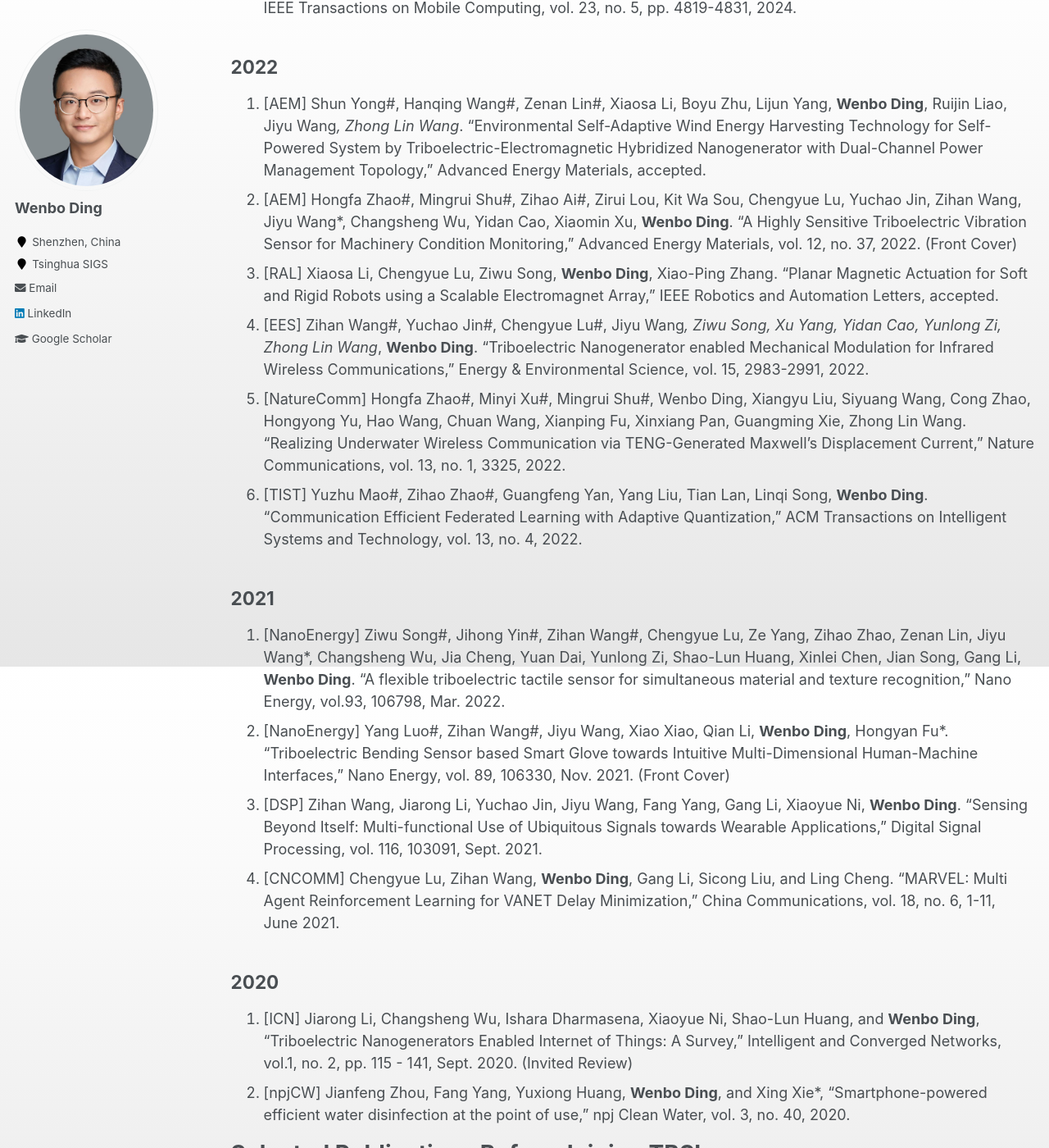
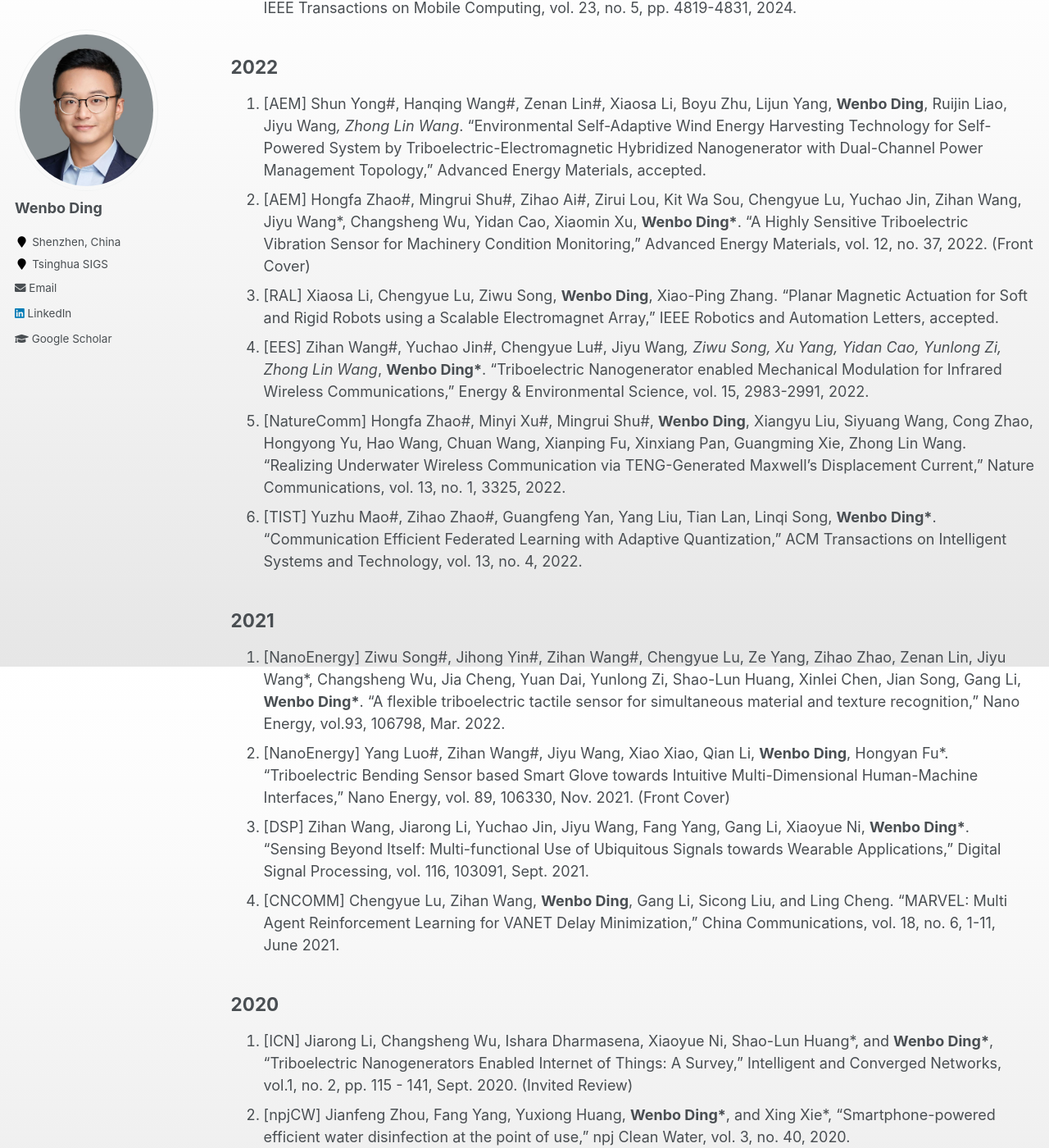
Before and after one commit to whenboy07/whenboy07.github.io, a Jekyll site: the page built from _pages/publication.md, in a window 1280 px wide and 1400 px high, scrolled down 2787 px. Shown: the whole window at 82% size. Built offline with Jekyll 4.4.1, drawn with Linux system fonts in a browser that asks for light colours; some of the changed text lies outside the part shown.

```diff
--- a/_pages/publication.md
+++ b/_pages/publication.md
@@ -68,37 +68,37 @@ A Highly Sensitive Triboelectric Vibration Sensor for Machinery Condition Monito
 
 # Selected Publications at TBSI
 ## 2024
-1. [JSTSP] Shoujie Li, Zihan Wang, Changsheng Wu, Xiang Li, Shan Luo, Bin Fang, Fuchun Sun, Xiao-Ping Zhang, **Wenbo Ding**. "When Vision Meets Touch: A Contemporary Review for Visuotactile Sensors from the Signal Processing Perspective," IEEE Journal of Selected Topics in Signal Processing (JSTSP), accepted.
+1. [IEEE TIV] Xuan Zhang#, Hengxi Zhang#, Huaze Tang, Le Liang, Ling Cheng, Xinlei Chen, **Wenbo Ding**, Xiao-Ping Zhang. "A Scalable Mean-Field MARL Framework for Multi-Objective V2X Resource Allocation," IEEE Transactions on Intelligent Vehicles, accepted.
 2. [IEEE SENS J] Ziwu Song#, Chenchang Li#, Zhentan Quan, Shilong Mu, Xiaosa Li, Ziyi Zhao, Wanxin Jin, Chenye Wu, **Wenbo Ding**, Xiao-Ping Zhang. "TacTID: High-performance Visuo-Tactile Sensor-based Terrain Identification for Legged Robots," IEEE Sensors Journal, accepted.
-3. [IEEE TIV] Xuan Zhang#, Hengxi Zhang#, Huaze Tang, Le Liang, Ling Cheng, Xinlei Chen, **Wenbo Ding**, Xiao-Ping Zhang. "A Scalable Mean-Field MARL Framework for Multi-Objective V2X Resource Allocation," IEEE Transactions on Intelligent Vehicles, accepted.
+3. [JSTSP] Shoujie Li, Zihan Wang, Changsheng Wu, Xiang Li, Shan Luo, Bin Fang, Fuchun Sun, Xiao-Ping Zhang, **Wenbo Ding\***. "When Vision Meets Touch: A Contemporary Review for Visuotactile Sensors from the Signal Processing Perspective," IEEE Journal of Selected Topics in Signal Processing (JSTSP), accepted.
 
 ## 2023
 1. [IROS] Shoujie Li#, Mingshan He#, **Wenbo Ding**, Linqi Ye, Xueqian Wang, Junbo Tan, Jinqiu Yuan, Xiao-Ping Zhang. “Visuo-Tactile Sensor Enabled Pneumatic Device Towards Compliant Oropharyngeal Swab Sampling,” IEEE/RSJ International Conference on Intelligent Robots and Systems (IROS 2023), accepted.
 2. [IROS] Huaze Tang#, Hengxi Zhang#, Zhenpeng Shi, Xinlei Chen, **Wenbo Ding**, Xiao-Ping Zhang. “Autonomous Swarm Robot Coordination via Mean-Field Control Embedding Multi-Agent Reinforcement Learning,” IEEE/RSJ International Conference on Intelligent Robots and Systems (IROS 2023), accepted.
-3. [TRO] Shoujie Li, Haixin Yu, **Wenbo Ding**, Houde Liu*, Linqi Ye, Chongkun Xia, Xueqian Wang, Xiao-Ping Zhang. “Visual-tactile Fusion for Transparent Object Grasping in Complex Backgrounds,” IEEE Transactions on Robotics, accepted.
+3. [TRO] Shoujie Li, Haixin Yu, **Wenbo Ding\***, Houde Liu*, Linqi Ye, Chongkun Xia, Xueqian Wang, Xiao-Ping Zhang. “Visual-tactile Fusion for Transparent Object Grasping in Complex Backgrounds,” IEEE Transactions on Robotics, accepted.
 4. [IEEE Sensors Journal&ICRA] Zihan Wang#, Kai-Chong Lei#, Huaze Tang, Shoujie Li, Yuan Dai, **Wenbo Ding**, Xiao-Ping Zhang. “STEV: Stretchable Triboelectric E-skin enabled Proprioceptive Vibration Sensing for Soft Robot,” IEEE International Conference on Robotics and Automation (ICRA 2023), accepted.
-5. [FI] Zihao Zhao, Yuzhu Mao, Yang Liu, Linqi Song, Ye Ouyang, Xinlei Chen, **Wenbo Ding**. “Towards Efficient Communications in Federated Learning: A Contemporary Survey,” Journal of the Franklin Institute, accepted.
+5. [FI] Zihao Zhao, Yuzhu Mao, Yang Liu, Linqi Song, Ye Ouyang, Xinlei Chen, **Wenbo Ding\***. “Towards Efficient Communications in Federated Learning: A Contemporary Survey,” Journal of the Franklin Institute, accepted.
 6. [IoTJ] Hengxi Zhang, Chengyue Lu, Huaze Tang, Xiaoli Wei, Ling Cheng, **Wenbo Ding**, Zhu Han. “Mean-Field Aided Multi-Agent Reinforcement Learning for Resource Allocation in Vehicular Networks,” IEEE Internet of Things Journal, vol. 10, no. 3, 2667-2679, 2023.
 7. [TMC] Zihao Zhao#, Yuzhu Mao#, Zhenpeng Shi, Yang Liu, Tian Lan, **Wenbo Ding**, Xiao-Ping Zhang. IEEE Transactions on Mobile Computing, vol. 23, no. 6, pp. 7363-7376, 2024.
 8. [TMC] Yuzhu Mao#, Zihao Zhao#, Meilin Yang, Le Liang, Yang Liu, **Wenbo Ding**, Tian Lan, Xiao-Ping Zhang. IEEE Transactions on Mobile Computing, vol. 23, no. 5, pp. 4819-4831, 2024.
 
 ## 2022
 1. [AEM] Shun Yong#, Hanqing Wang#, Zenan Lin#, Xiaosa Li, Boyu Zhu, Lijun Yang, **Wenbo Ding**, Ruijin Liao, Jiyu Wang*, Zhong Lin Wang*. “Environmental Self-Adaptive Wind Energy Harvesting Technology for Self-Powered System by Triboelectric-Electromagnetic Hybridized Nanogenerator with Dual-Channel Power Management Topology,” Advanced Energy Materials, accepted.
-2. [AEM] Hongfa Zhao#, Mingrui Shu#, Zihao Ai#, Zirui Lou, Kit Wa Sou, Chengyue Lu, Yuchao Jin, Zihan Wang, Jiyu Wang*, Changsheng Wu, Yidan Cao, Xiaomin Xu, **Wenbo Ding**. “A Highly Sensitive Triboelectric Vibration Sensor for Machinery Condition Monitoring,” Advanced Energy Materials, vol. 12, no. 37, 2022. (Front Cover)
+2. [AEM] Hongfa Zhao#, Mingrui Shu#, Zihao Ai#, Zirui Lou, Kit Wa Sou, Chengyue Lu, Yuchao Jin, Zihan Wang, Jiyu Wang*, Changsheng Wu, Yidan Cao, Xiaomin Xu, **Wenbo Ding\***. “A Highly Sensitive Triboelectric Vibration Sensor for Machinery Condition Monitoring,” Advanced Energy Materials, vol. 12, no. 37, 2022. (Front Cover)
 3. [RAL] Xiaosa Li, Chengyue Lu, Ziwu Song, **Wenbo Ding**, Xiao-Ping Zhang. “Planar Magnetic Actuation for Soft and Rigid Robots using a Scalable Electromagnet Array,” IEEE Robotics and Automation Letters, accepted.
-4. [EES] Zihan Wang#, Yuchao Jin#, Chengyue Lu#, Jiyu Wang*, Ziwu Song, Xu Yang, Yidan Cao, Yunlong Zi, Zhong Lin Wang*, **Wenbo Ding**. “Triboelectric Nanogenerator enabled Mechanical Modulation for Infrared Wireless Communications,” Energy & Environmental Science, vol. 15, 2983-2991, 2022.
-5. [NatureComm] Hongfa Zhao#, Minyi Xu#, Mingrui Shu#, Wenbo Ding, Xiangyu Liu, Siyuang Wang, Cong Zhao, Hongyong Yu, Hao Wang, Chuan Wang, Xianping Fu, Xinxiang Pan, Guangming Xie, Zhong Lin Wang. “Realizing Underwater Wireless Communication via TENG-Generated Maxwell’s Displacement Current,” Nature Communications, vol. 13, no. 1, 3325, 2022.
-6. [TIST] Yuzhu Mao#, Zihao Zhao#, Guangfeng Yan, Yang Liu, Tian Lan, Linqi Song, **Wenbo Ding**. “Communication Efficient Federated Learning with Adaptive Quantization,” ACM Transactions on Intelligent Systems and Technology, vol. 13, no. 4, 2022.
+4. [EES] Zihan Wang#, Yuchao Jin#, Chengyue Lu#, Jiyu Wang*, Ziwu Song, Xu Yang, Yidan Cao, Yunlong Zi, Zhong Lin Wang*, **Wenbo Ding\***. “Triboelectric Nanogenerator enabled Mechanical Modulation for Infrared Wireless Communications,” Energy & Environmental Science, vol. 15, 2983-2991, 2022.
+5. [NatureComm] Hongfa Zhao#, Minyi Xu#, Mingrui Shu#, **Wenbo Ding**, Xiangyu Liu, Siyuang Wang, Cong Zhao, Hongyong Yu, Hao Wang, Chuan Wang, Xianping Fu, Xinxiang Pan, Guangming Xie, Zhong Lin Wang. “Realizing Underwater Wireless Communication via TENG-Generated Maxwell’s Displacement Current,” Nature Communications, vol. 13, no. 1, 3325, 2022.
+6. [TIST] Yuzhu Mao#, Zihao Zhao#, Guangfeng Yan, Yang Liu, Tian Lan, Linqi Song, **Wenbo Ding\***. “Communication Efficient Federated Learning with Adaptive Quantization,” ACM Transactions on Intelligent Systems and Technology, vol. 13, no. 4, 2022.
 
 ## 2021
-1. [NanoEnergy] Ziwu Song#, Jihong Yin#, Zihan Wang#, Chengyue Lu, Ze Yang, Zihao Zhao, Zenan Lin, Jiyu Wang*, Changsheng Wu, Jia Cheng, Yuan Dai, Yunlong Zi, Shao-Lun Huang, Xinlei Chen, Jian Song, Gang Li, **Wenbo Ding**. “A flexible triboelectric tactile sensor for simultaneous material and texture recognition,” Nano Energy, vol.93, 106798, Mar. 2022.
+1. [NanoEnergy] Ziwu Song#, Jihong Yin#, Zihan Wang#, Chengyue Lu, Ze Yang, Zihao Zhao, Zenan Lin, Jiyu Wang*, Changsheng Wu, Jia Cheng, Yuan Dai, Yunlong Zi, Shao-Lun Huang, Xinlei Chen, Jian Song, Gang Li, **Wenbo Ding\***. “A flexible triboelectric tactile sensor for simultaneous material and texture recognition,” Nano Energy, vol.93, 106798, Mar. 2022.
 2. [NanoEnergy] Yang Luo#, Zihan Wang#, Jiyu Wang, Xiao Xiao, Qian Li, **Wenbo Ding**, Hongyan Fu*. “Triboelectric Bending Sensor based Smart Glove towards Intuitive Multi-Dimensional Human-Machine Interfaces,” Nano Energy, vol. 89, 106330, Nov. 2021. (Front Cover)
-3. [DSP] Zihan Wang, Jiarong Li, Yuchao Jin, Jiyu Wang, Fang Yang, Gang Li, Xiaoyue Ni, **Wenbo Ding**. “Sensing Beyond Itself: Multi-functional Use of Ubiquitous Signals towards Wearable Applications,” Digital Signal Processing, vol. 116, 103091, Sept. 2021.
+3. [DSP] Zihan Wang, Jiarong Li, Yuchao Jin, Jiyu Wang, Fang Yang, Gang Li, Xiaoyue Ni, **Wenbo Ding\***. “Sensing Beyond Itself: Multi-functional Use of Ubiquitous Signals towards Wearable Applications,” Digital Signal Processing, vol. 116, 103091, Sept. 2021.
 4. [CNCOMM] Chengyue Lu, Zihan Wang, **Wenbo Ding**, Gang Li, Sicong Liu, and Ling Cheng. “MARVEL: Multi Agent Reinforcement Learning for VANET Delay Minimization,” China Communications, vol. 18, no. 6, 1-11, June 2021.
 
 ## 2020
-1. [ICN] Jiarong Li, Changsheng Wu, Ishara Dharmasena, Xiaoyue Ni, Shao-Lun Huang, and **Wenbo Ding**, “Triboelectric Nanogenerators Enabled Internet of Things: A Survey,” Intelligent and Converged Networks, vol.1, no. 2, pp. 115 - 141, Sept. 2020. (Invited Review)
-2. [npjCW] Jianfeng Zhou, Fang Yang, Yuxiong Huang, **Wenbo Ding**, and Xing Xie*, “Smartphone-powered efficient water disinfection at the point of use,” npj Clean Water, vol. 3, no. 40, 2020.
+1. [ICN] Jiarong Li, Changsheng Wu, Ishara Dharmasena, Xiaoyue Ni, Shao-Lun Huang*, and **Wenbo Ding\***, “Triboelectric Nanogenerators Enabled Internet of Things: A Survey,” Intelligent and Converged Networks, vol.1, no. 2, pp. 115 - 141, Sept. 2020. (Invited Review)
+2. [npjCW] Jianfeng Zhou, Fang Yang, Yuxiong Huang, **Wenbo Ding\***, and Xing Xie*, “Smartphone-powered efficient water disinfection at the point of use,” npj Clean Water, vol. 3, no. 40, 2020.
 
 # Selected Publications Before Joining TBSI
 ## Journal
```
